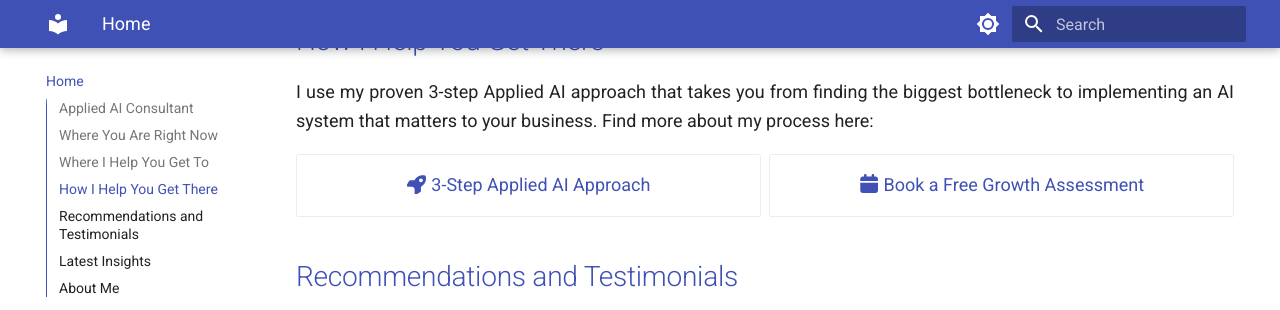
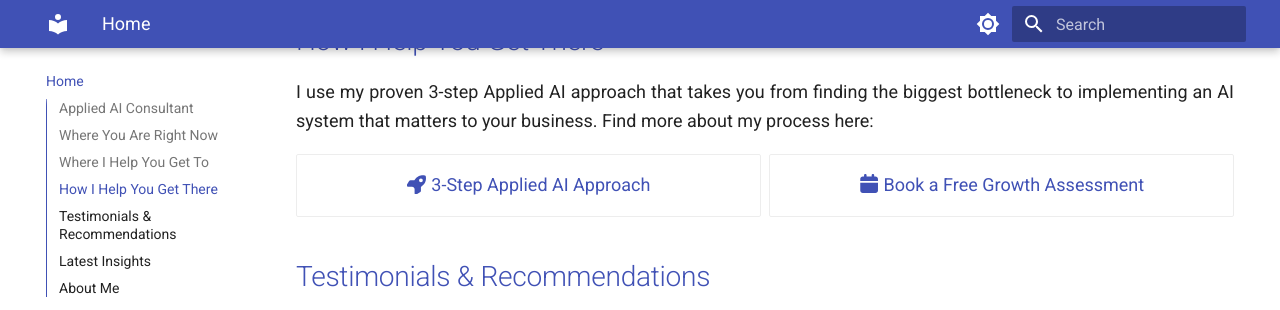
Before and after one commit to Sudhandar/blog, an MkDocs documentation site: the page built from docs/index.md, in a window 1280 px wide and 900 px high, scrolled down 1304 px, cut to the strip 0-310 px from the top of the window. Built offline with MkDocs 1.6.1 and Material for MkDocs 9.7.7, drawn with Linux system fonts in a browser that asks for light colours; comment, search, counter and statistics services are not loaded.

Commit message:
fixed title

```diff
--- a/docs/consulting.md
+++ b/docs/consulting.md
@@ -46,7 +46,7 @@ If you are interested in working with me, let's jump on a free growth assessment
 
 </div>
 
-## Recommendations and Testimonials
+## Testimonials & Recommendations
 
 <div style="text-align: center;">
 <iframe width="400px" height="371px" src="https://embed-v2.testimonial.to/v/9edb6a6a-c85d-4692-89ad-4f37ffc3a4b8" frameborder="0" scrolling="no" allow="accelerometer; autoplay; encrypted-media; gyroscope; picture-in-picture" allowfullscreen="" style="max-width: 100%;"></iframe>
--- a/docs/index.md
+++ b/docs/index.md
@@ -79,7 +79,7 @@ I use my proven 3-step Applied AI approach that takes you from finding the bigge
 
 </div>
 
-## Recommendations and Testimonials {: #client-testimonials }
+## Testimonials & Recommendations {: #client-testimonials }
 
 <div style="text-align: center;">
 <iframe width="400px" height="371px" src="https://embed-v2.testimonial.to/v/9edb6a6a-c85d-4692-89ad-4f37ffc3a4b8" frameborder="0" scrolling="no" allow="accelerometer; autoplay; encrypted-media; gyroscope; picture-in-picture" allowfullscreen="" style="max-width: 100%;"></iframe>
```
